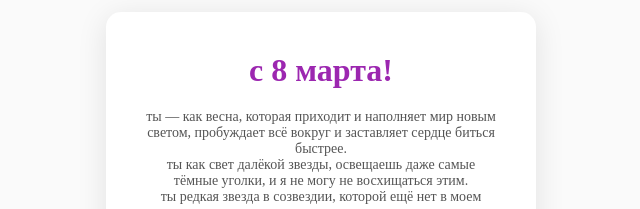
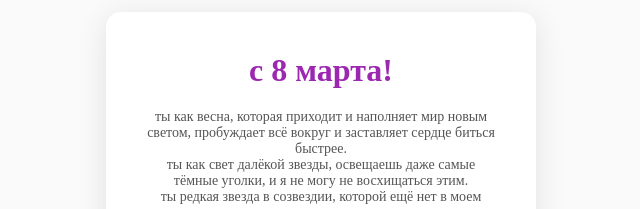
Before and after one commit to key90/mar, a plain HTML site: page index.html in a window 1280 px wide. Shown: the part 134-343 px from the top of the page, 319-959 px from the left. Drawn offline with Linux system fonts and the light colour scheme.

Commit message:
Update index.html

```diff
--- a/index.html
+++ b/index.html
@@ -92,7 +92,7 @@
 <body>
    <div class="card">
        <div class="header">с 8 марта!</div>
-       <div class="message">ты — как весна, которая приходит и наполняет мир новым светом, пробуждает всё вокруг и заставляет сердце биться быстрее.</div>
+       <div class="message">ты как весна, которая приходит и наполняет мир новым светом, пробуждает всё вокруг и заставляет сердце биться быстрее.</div>
        <div class="message">ты как свет далёкой звезды, освещаешь даже самые тёмные уголки, и я не могу не восхищаться этим.</div>
        <div class="message">ты редкая звезда в созвездии, которой ещё нет в моем атласе, но которую я уже не могу не искать.</div>
        <div class="message">ты особенная, и этот день (и не только) — твой.</div>
```
